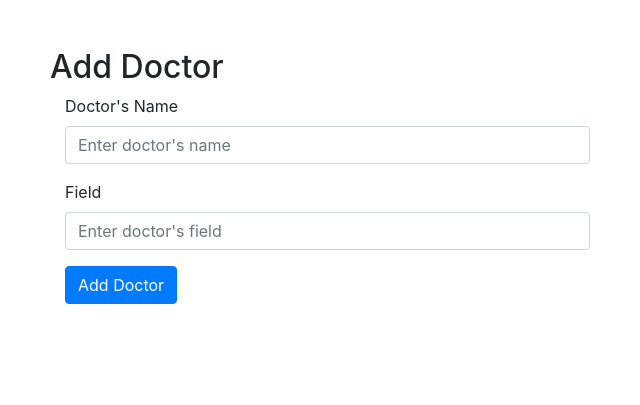
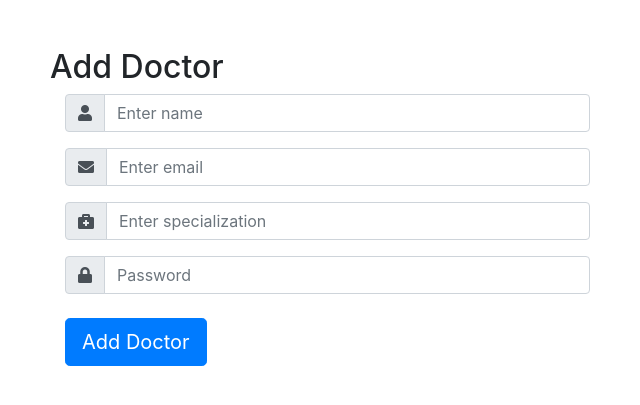
Before and after one commit to whiteSoulX/Hospital_Managemnet, a PHP site: page /add_doctor.php in a window 1280 px wide. Shown: the top 405 px of the page, without its empty margins (35-675 px from the left). Run offline with PHP 8.4, Linux system fonts and the light colour scheme; the visitor is signed in with stand-in values (Sample User, id 1); a stand-in replaces the project's code that opens the database connection.

Commit message:
Update add_doctor.php

```diff
--- a/add_doctor.php
+++ b/add_doctor.php
@@ -1,4 +1,5 @@
 <?php
+include "db_connect.php";
 session_start();
 
 if (!isset($_SESSION["username"])) {
@@ -11,47 +12,84 @@ if ($_SESSION["role"] !== "admin") {
     exit;
 }
 
-function addDoctor($name, $field) {
-    $doctorsFile = 'doctors.txt';
-    $doctorData = fopen($doctorsFile, 'a');
-    fwrite($doctorData, "$name,$field\n");
-    fclose($doctorData);
+function registerDoctor($username, $email, $specialization, $password)
+{
+    global $conn;
+    $hashed_password = password_hash($password, PASSWORD_DEFAULT);
+
+    $stmt = $conn->prepare("INSERT INTO doctors (username, email, specialization, password) VALUES (?, ?, ?, ?)");
+    $stmt->bind_param("ssss", $username, $email, $specialization, $hashed_password);
+    if ($stmt->execute()) {
+        echo "User registered successfully!";
+    } else {
+        echo "Error: " . $stmt->error;
+    }
+    $stmt->close();
 }
 
+if ($_SERVER["REQUEST_METHOD"] == "POST") {
+    $username = $_POST["name"];
+    $email = $_POST["email"];
+    $specialization = $_POST['specialization'];
+    $password = $_POST["password"];
 
-if ($_SERVER["REQUEST_METHOD"] === "POST") {
-    $name = $_POST["name"];
-    $field = $_POST["field"];
-    addDoctor($name, $field);
-    header("Location: admin_dashboard.php");
-    exit;
+
+    if (!empty($username) && !empty($email) && !empty($specialization) && !empty($password)) {
+        registerDoctor($username, $email, $specialization, $password);
+    } else {
+        echo "All fields are required!";
+    }
 }
 ?>
 
 <!DOCTYPE html>
 <html lang="en">
+
 <head>
     <meta charset="UTF-8">
     <meta name="viewport" content="width=device-width, initial-scale=1.0">
     <title>Add Doctor</title>
     <link rel="stylesheet" href="https://stackpath.bootstrapcdn.com/bootstrap/4.5.2/css/bootstrap.min.css">
+    <link href="https://cdnjs.cloudflare.com/ajax/libs/font-awesome/5.15.3/css/all.min.css" rel="stylesheet">
 </head>
+
 <body>
     <div class="container mt-5">
         <h2>Add Doctor</h2>
         <div class="col-md-6">
             <form action="<?php echo htmlspecialchars($_SERVER["PHP_SELF"]); ?>" method="post">
-                <div class="mb-3">
-                    <label for="name" class="form-label">Doctor's Name</label>
-                    <input type="text" class="form-control" id="name" name="name" placeholder="Enter doctor's name" required>
+                <div class="input-group mb-3">
+                    <div class="input-group-prepend">
+                        <span class="input-group-text"><i class="fas fa-user"></i></span>
+                    </div>
+                    <input type="text" class="form-control" id="name" name="name" placeholder="Enter name" required>
                 </div>
-                <div class="mb-3">
-                    <label for="field" class="form-label">Field</label>
-                    <input type="text" class="form-control" id="field" name="field" placeholder="Enter doctor's field" required>
+
+                <div class="input-group mb-3">
+                    <div class="input-group-prepend">
+                        <span class="input-group-text"><i class="fas fa-envelope"></i></span>
+                    </div>
+                    <input type="email" class="form-control" id="email" name="email" placeholder="Enter email" required>
                 </div>
-                <button type="submit" class="btn btn-primary">Add Doctor</button>
+
+                <div class="input-group mb-3">
+                    <div class="input-group-prepend">
+                        <span class="input-group-text"><i class="fas fa-briefcase-medical"></i></span>
+                    </div>
+                    <input type="text" class="form-control" id="specialization" name="specialization" placeholder="Enter specialization" required>
+                </div>
+
+                <div class="input-group mb-4">
+                    <div class="input-group-prepend">
+                        <span class="input-group-text"><i class="fas fa-lock"></i></span>
+                    </div>
+                    <input type="password" class="form-control" id="password" name="password" placeholder="Password" required>
+                </div>
+
+                <button type="submit" class="btn btn-primary btn-lg">Add Doctor</button>
             </form>
         </div>
     </div>
 </body>
+
 </html>
```
